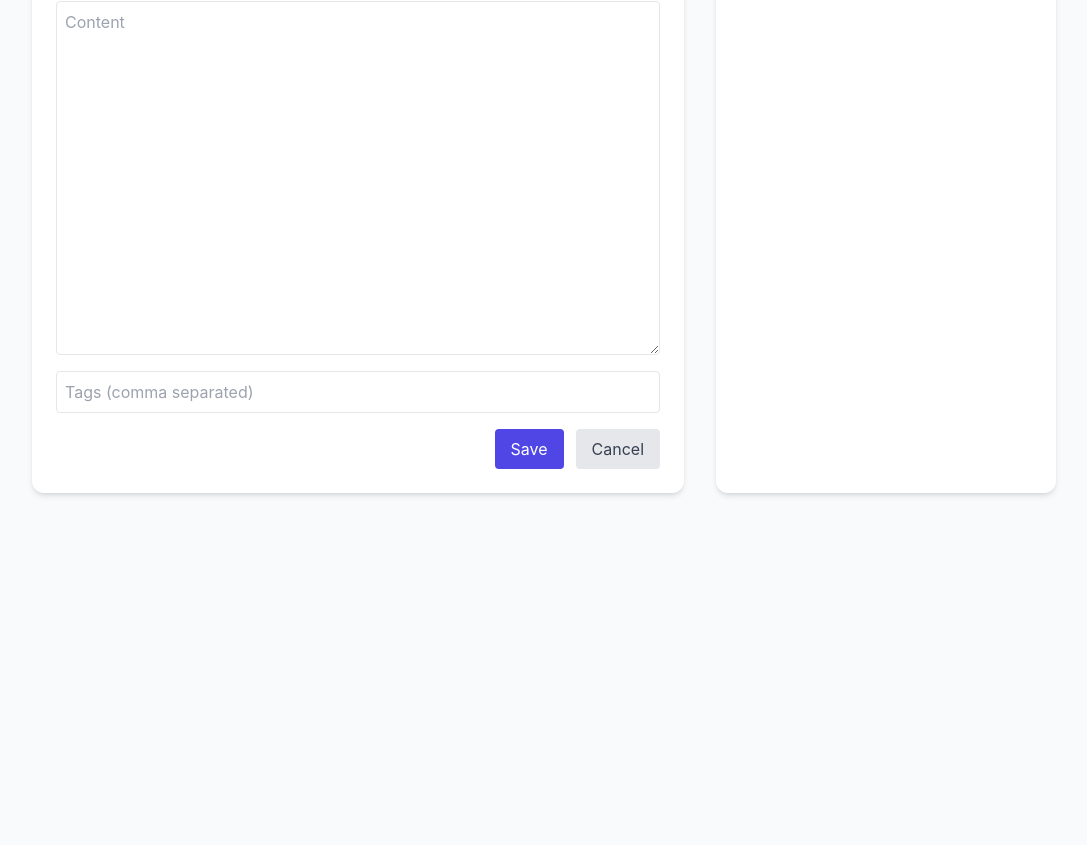
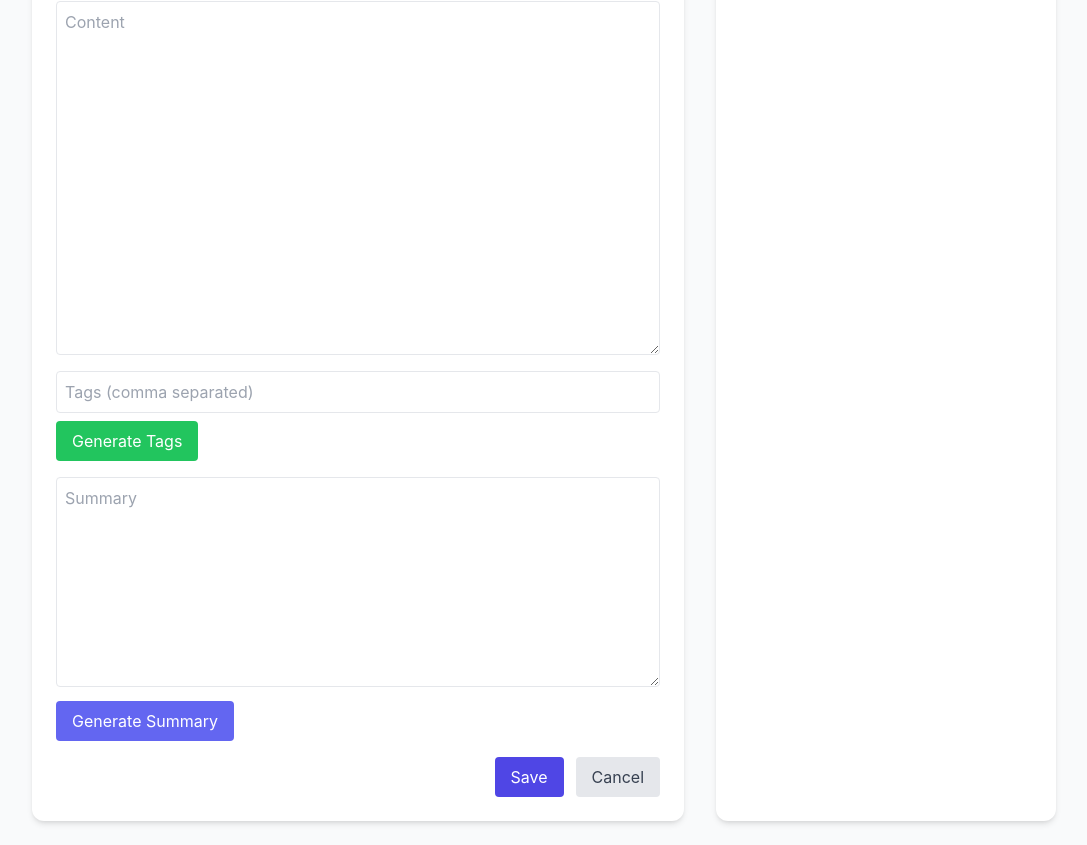
Before and after one commit to Subash-Student/Ai_Knowledge_Hub, a React (Vite) app in the folder client/: page /docs/1 in a window 1280 px wide. Shown: the part 250-1095 px from the top of the page, without its empty margins (96-1183 px from the left). Before the commit the page ends 800 px from the top, so only its background shows below. Built offline with nearby package versions, Linux system fonts and the light colour scheme; no server answers; sample sign-in values are in the browser's storage.

Commit message:
fix the summarize and generate tags

```diff
--- a/client/src/components/DocCard.jsx
+++ b/client/src/components/DocCard.jsx
@@ -1,8 +1,14 @@
 import React from "react";
 
-export default function DocCard({ doc, onSummarize, onTags, onOpen }) {
+export default function DocCard({ doc, onOpen }) {
   return (
-    <div className="bg-white shadow rounded-xl p-4 flex flex-col gap-3 border border-gray-100 hover:shadow-md transition">
+    <div
+      className="bg-white shadow rounded-xl p-4 flex flex-col gap-3 border border-gray-100 hover:shadow-md transition cursor-pointer"
+      onClick={onOpen}
+      role="button"
+      tabIndex={0}
+      onKeyDown={(e) => { if (e.key === "Enter") onOpen(); }}
+    >
       <div className="flex justify-between items-start">
         <h3 className="font-semibold text-lg">{doc.title}</h3>
         <small className="text-sm text-gray-500">
@@ -22,26 +28,6 @@ export default function DocCard({ doc, onSummarize, onTags, onOpen }) {
           </span>
         ))}
       </div>
-      <div className="flex gap-2 mt-2">
-        <button
-          onClick={onOpen}
-          className="px-3 py-1 text-sm bg-gray-100 hover:bg-gray-200 rounded"
-        >
-          Open
-        </button>
-        <button
-          onClick={onSummarize}
-          className="px-3 py-1 text-sm bg-indigo-500 text-white rounded hover:bg-indigo-600"
-        >
-          Summarize
-        </button>
-        <button
-          onClick={onTags}
-          className="px-3 py-1 text-sm bg-green-500 text-white rounded hover:bg-green-600"
-        >
-          Tags
-        </button>
-      </div>
     </div>
   );
 }
--- a/client/src/pages/AddEditDoc.jsx
+++ b/client/src/pages/AddEditDoc.jsx
@@ -1,6 +1,7 @@
 import React, { useEffect, useState } from "react";
 import { useNavigate, useParams } from "react-router-dom";
 import { api } from "../api";
+import { toast } from "react-toastify";
 
 export default function AddEditDoc() {
   const { id } = useParams();
@@ -8,6 +9,7 @@ export default function AddEditDoc() {
   const [title, setTitle] = useState("");
   const [content, setContent] = useState("");
   const [tags, setTags] = useState("");
+  const [summary, setSummary] = useState("");
   const [versions, setVersions] = useState([]);
   const [saving, setSaving] = useState(false);
   const navigate = useNavigate();
@@ -19,6 +21,7 @@ export default function AddEditDoc() {
         setTitle(d.data.title);
         setContent(d.data.content);
         setTags((d.data.tags || []).join(", "));
+        setSummary(d.data.summary || "");
         const v = await api(`/api/docs/${id}/versions`);
         setVersions(v.data);
       }
@@ -33,6 +36,7 @@ export default function AddEditDoc() {
       title,
       content,
       tags: tags.split(",").map((t) => t.trim()).filter(Boolean),
+      summary,
     };
     try {
       if (isNew) {
@@ -45,6 +49,31 @@ export default function AddEditDoc() {
       setSaving(false);
     }
   };
+
+  // ...
+
+  const summarizeDoc = async () => {
+    try {
+      const res = await api(`/api/docs/${id}/summarize`, { method: "POST" });
+      setSummary(res.summary || "");
+      toast.success("Summary generated!");
+    } catch (err) {
+      toast.info(err.message || "Failed to summarize");
+    }
+  };
+
+  const tagsGen = async () => {
+    try {
+      const res = await api(`/api/docs/${id}/tags`, { method: "POST" });
+      setTags((res.tags || []).join(", "));
+      toast.success("Tags generated!");
+    } catch (err) {
+      toast.info(err.message || "Failed to generate tags");
+    }
+  };
+
+// ...
+
 
   return (
     <div className="max-w-5xl mx-auto grid grid-cols-1 lg:grid-cols-[1fr_340px] gap-8 mt-10">
@@ -67,12 +96,46 @@ export default function AddEditDoc() {
           onChange={(e) => setContent(e.target.value)}
           required
         />
-        <input
-          className="border p-2 rounded"
-          placeholder="Tags (comma separated)"
-          value={tags}
-          onChange={(e) => setTags(e.target.value)}
-        />
+
+        <div>
+          {/* Tags Field */}
+          <input
+            className="border p-2 rounded w-full"
+            placeholder="Tags (comma separated)"
+            value={tags}
+            onChange={(e) => setTags(e.target.value)}
+            disabled={isNew}
+          />
+          <button
+            type="button"
+            onClick={tagsGen}
+            disabled={isNew}
+            className="bg-green-500 text-white px-4 py-2 rounded hover:bg-green-600 mt-2"
+          >
+            Generate Tags
+          </button>
+        </div>
+
+        <div>
+          {/* Summarize Field */}
+          <textarea
+          rows={8}
+            className="border p-2 rounded w-full"
+            placeholder="Summary"
+            value={summary}
+            onChange={(e) => setSummary(e.target.value)}
+            disabled={isNew}
+          />
+          <button
+            type="button"
+            onClick={summarizeDoc}
+            disabled={isNew}
+            className="bg-indigo-500 text-white px-4 py-2 rounded hover:bg-indigo-600 mt-2"
+          >
+            Generate Summary
+          </button>
+        </div>
+
         <div className="flex gap-3 justify-end">
           <button
             type="submit"
--- a/client/src/pages/Dashboard.jsx
+++ b/client/src/pages/Dashboard.jsx
@@ -31,26 +31,6 @@ export default function Dashboard() {
   useEffect(() => {
     load();
   }, [tag]);
-
-  const summarize = async (id) => {
-    try {
-      await api(`/api/docs/${id}/summarize`, { method: "POST" });
-      toast.success("Summary generated!");
-      load();
-    } catch {
-      toast.error("Failed to summarize");
-    }
-  };
-
-  const tagsGen = async (id) => {
-    try {
-      await api(`/api/docs/${id}/tags`, { method: "POST" });
-      toast.success("Tags generated!");
-      load();
-    } catch {
-      toast.error("Failed to generate tags");
-    }
-  };
 
   return (
     <div className="max-w-6xl mx-auto grid grid-cols-1 lg:grid-cols-[1fr_320px] gap-8 mt-10">
@@ -109,8 +89,6 @@ export default function Dashboard() {
                 key={d._id}
                 doc={d}
                 onOpen={() => navigate(`/docs/${d._id}`)}
-                onSummarize={() => summarize(d._id)}
-                onTags={() => tagsGen(d._id)}
               />
             ))}
           </div>
```
Also changed, not shown: 2 other files (tests, documents, lock files or other folders).
